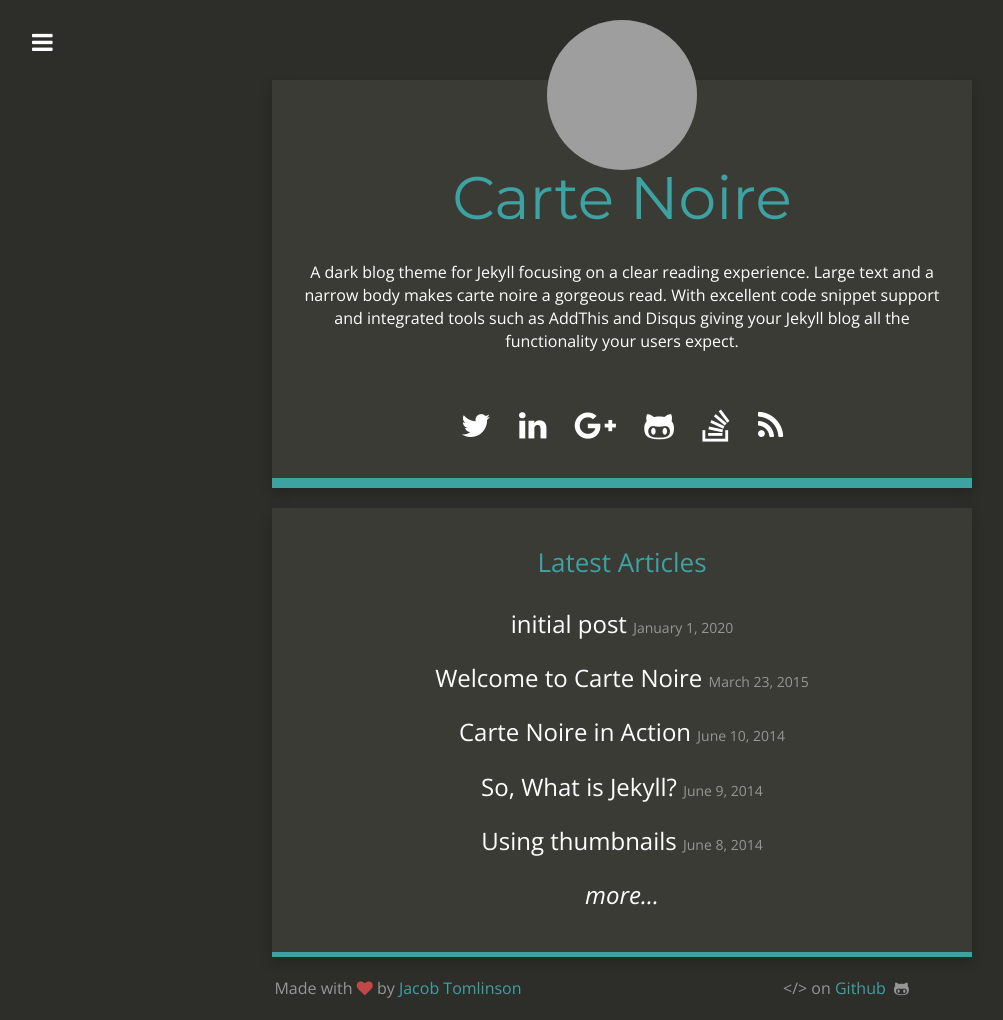
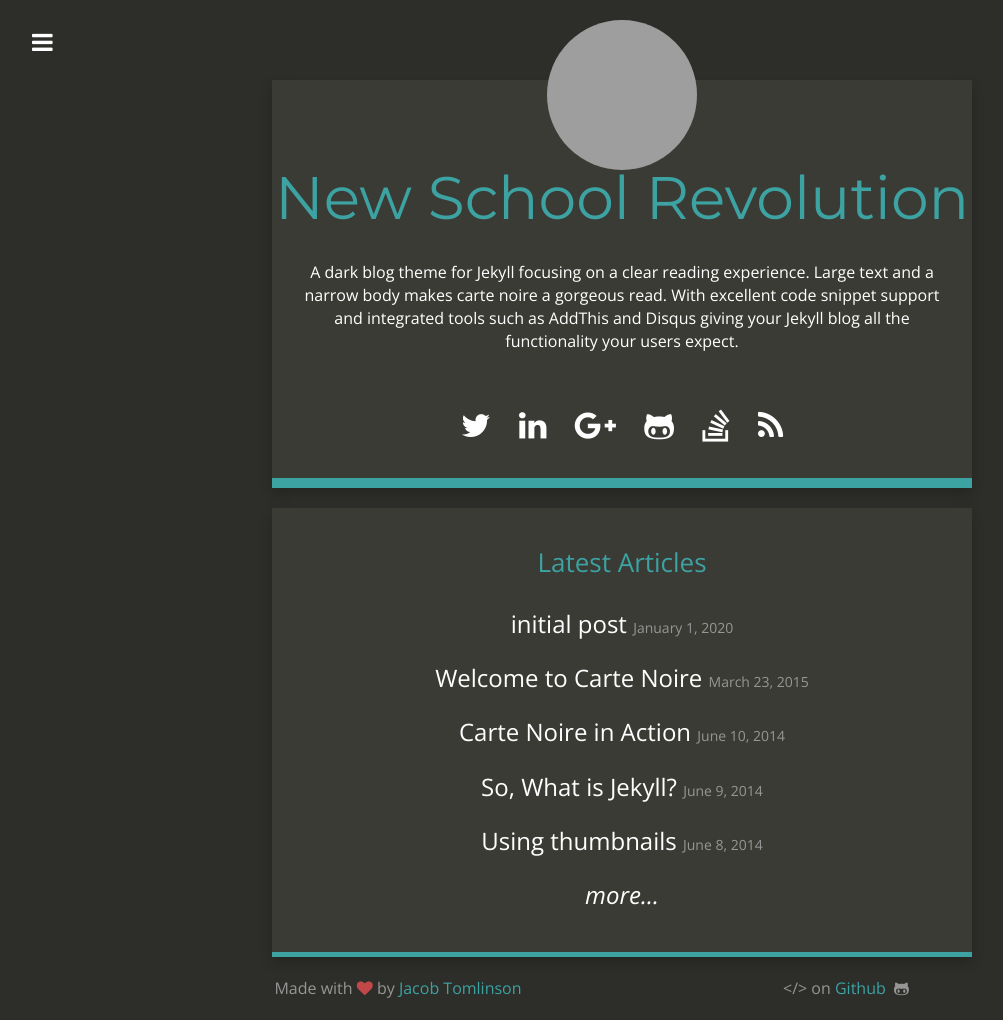
Before and after one commit to yochaigal/newschoolrevolution, a Jekyll site: the page built from index.html, in a window 1280 px wide. Shown: the whole page, without its empty margins (18-1021 px from the left). Built offline with Jekyll 4.4.1, drawn with Linux system fonts in a browser that asks for light colours; nearby versions of some CDN libraries; grey boxes are pictures that could not be loaded.

Commit message:
fixing the right line in the config

```diff
--- a/_config.yml
+++ b/_config.yml
@@ -1,14 +1,16 @@
 # Site settings
-title: "Carte Noire"
-email: jacob@jacobtomlinson.co.uk
-description: "A dark blog theme for Jekyll."
+title: "New School Revolution"
+description: "NSR RPGs, Yo!"
+author: yochaigal
+email: yochaigal@gmail.com
+shorttitle: NSR
 baseurl: ""
-url: "http://carte-noire.jacobtomlinson.co.uk/"
+url: "https://newschoolrevolution.com"
 title_description: "A dark blog theme for Jekyll focusing on a clear reading experience. Large text and a narrow body makes carte noire a gorgeous read. With excellent code snippet support and integrated tools such as AddThis and Disqus giving your Jekyll blog all the functionality your users expect."
 title_image: "https://www.gravatar.com/avatar/00000000000000000000000000000000?s=500&d=mm"
 google_analytics: "UA-20365477-4"
 disqus_account: cartenoire
-github_repository: https://newschoolrevolution.com
+github_repository: https://github.com/yochaigal/newschoolrevolution/tree/gh-pages
 addthis_id: ra-513c6fa83da6ec67
 post_limit: 5
 
```
